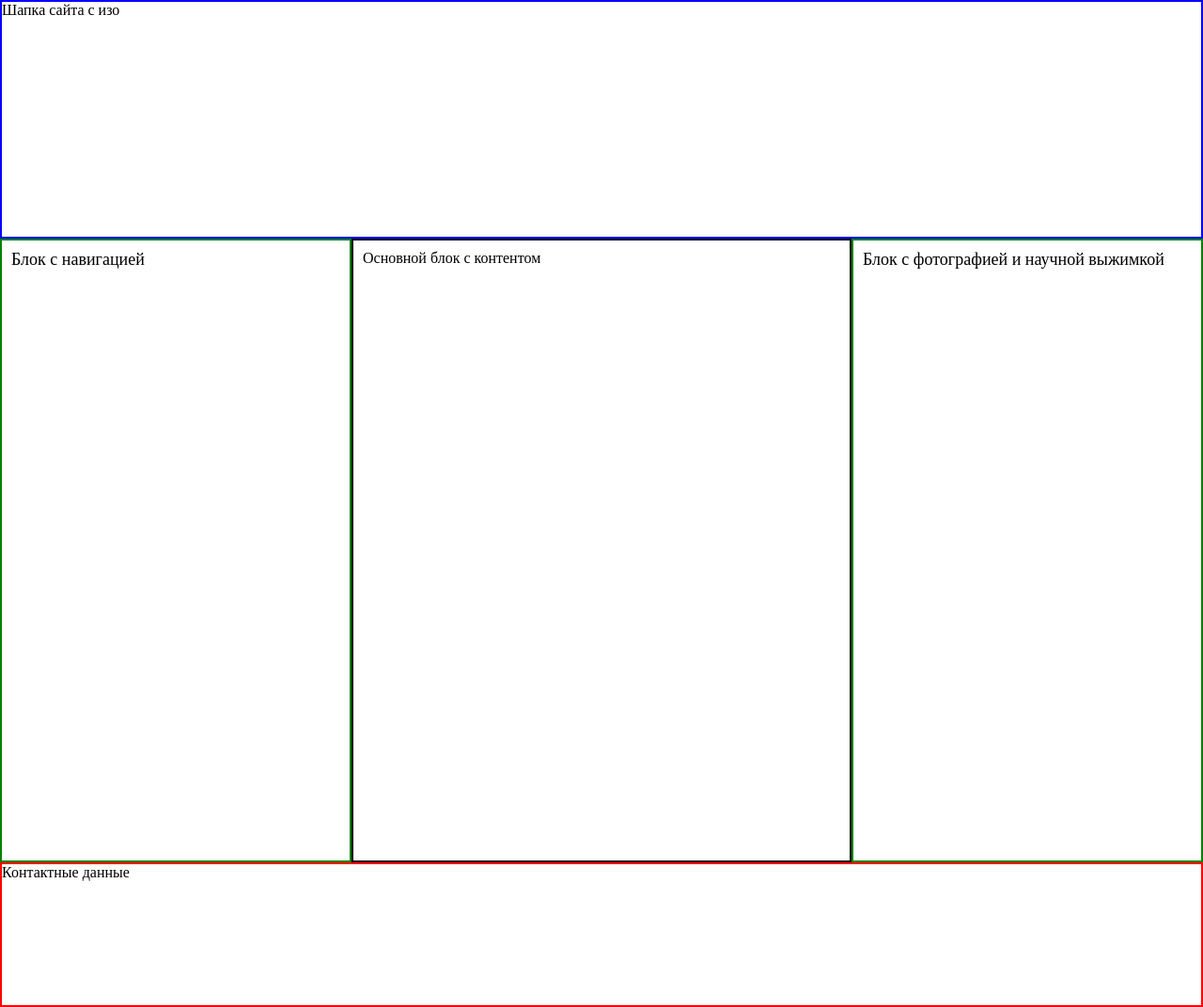
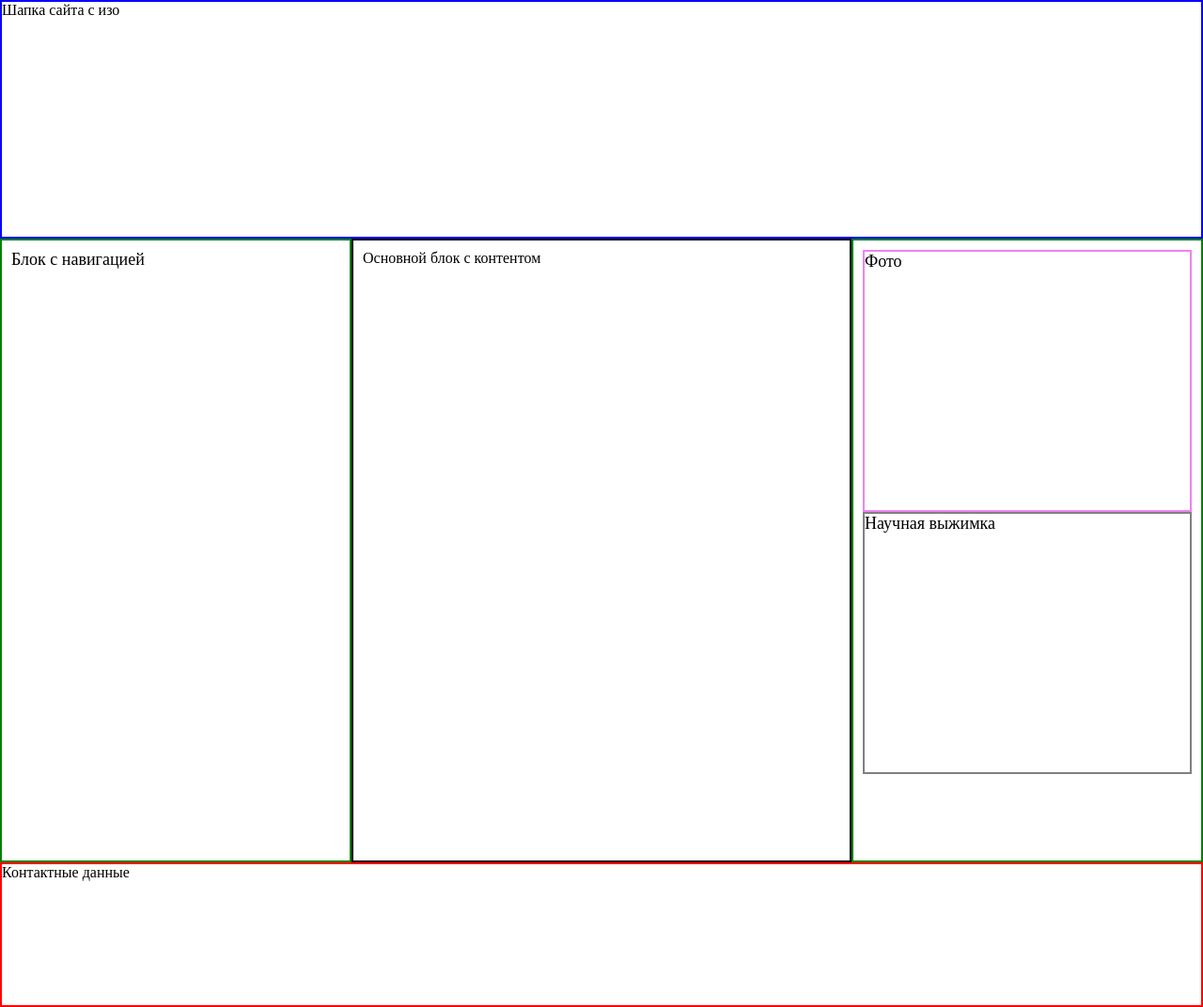
Before and after one commit to unlabel/Phase-0-Homeworks, a plain HTML site: page BearWiki/index.html in a window 1280 px wide. Shown: the whole page at 94% size. Drawn offline with Linux system fonts and the light colour scheme.

Commit message:
Добавление разделов в правый aside

```diff
--- a/BearWiki/index.html
+++ b/BearWiki/index.html
@@ -16,8 +16,13 @@
         Блок с навигацией
     </aside>
 
-    <aside class="right-column" style="border: 2px solid green;">
-    Блок с фотографией и научной выжимкой
+    <aside class="right-column" style="border: 2px solid green; flex-direction: column;">
+        <div style="border: 2px solid violet; height: 275px;">
+            Фото
+        </div>
+        <div style="border: 2px solid gray; height: 275px;">
+            Научная выжимка
+        </div>
     </aside>
 
     <main style="border: 2px solid black;">
```
Also changed, not shown: BearWiki/src/BearLogo.png (added), BearWiki/style.css (line endings or trailing spaces).
